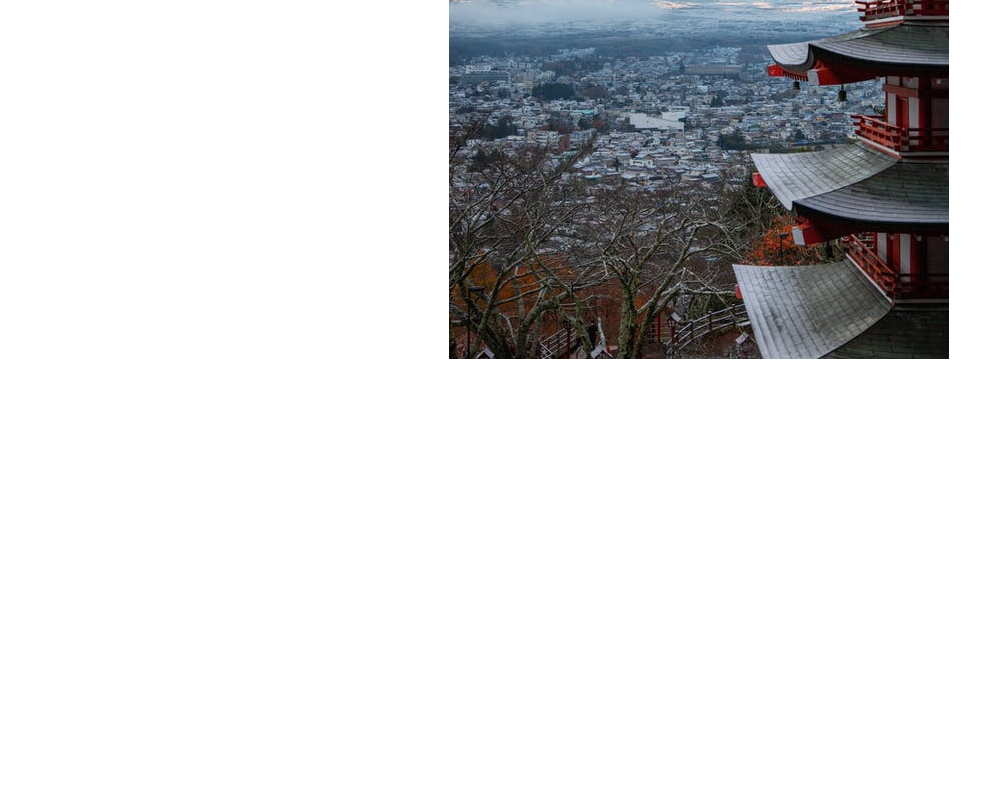
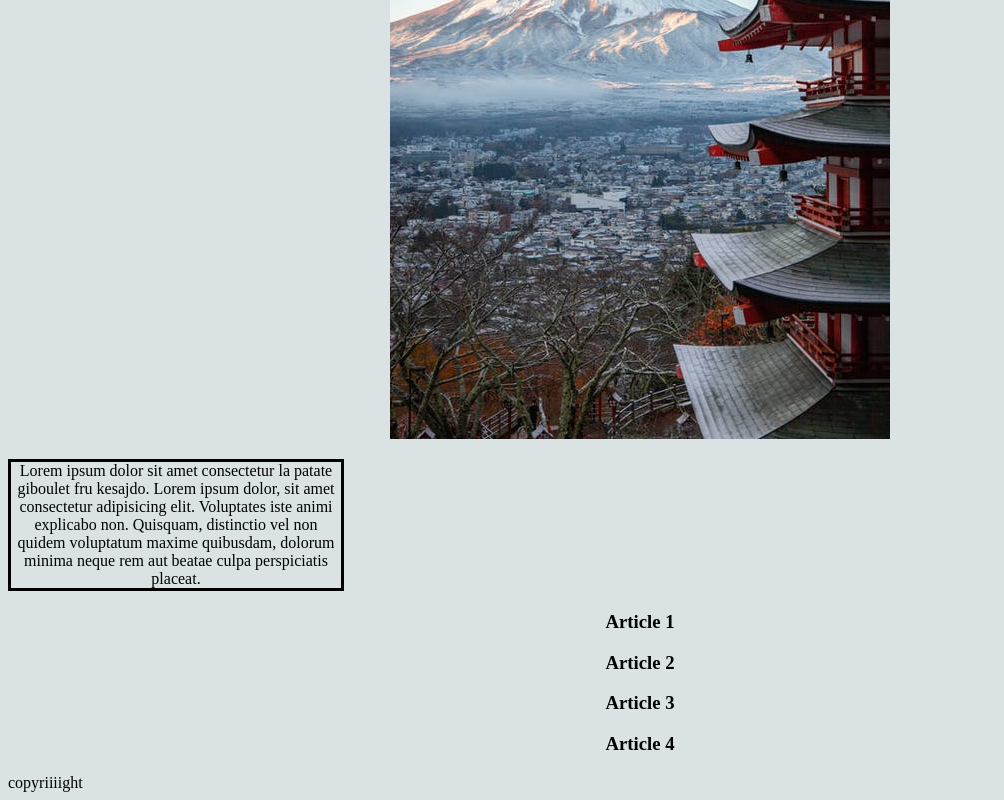
Before and after one commit to JenniferDELEO/Wild-P1-TokyoExpress, a website: page homepage.html in a window 1280 px wide. Shown: the part 391-1191 px from the top of the page, without its empty margins (0-1004 px from the left). Before the commit the page ends 800 px from the top, so only its background shows below. Drawn offline with Linux system fonts and the light colour scheme.

Commit message:
j'ai refait la page avec css

```diff
--- a/accueil.css
+++ b/accueil.css
@@ -1,13 +1,20 @@
 body {
-    margin: 0;
+    background-color: #DAE2E4;
 }
 
 header {
-    display: flex;
-    justify-content: center;
     text-align: center;
 }
+main {
+    display: block;
+    justify-content: center;
+    align-items: center;
+    text-align: center;
 
-h1{
-    line-height: 250px;
 }
+
+
+section p {
+    width: 330px;
+    border: solid black;
+}
--- a/homepage.html
+++ b/homepage.html
@@ -1,5 +1,6 @@
 <!DOCTYPE html>
 <html>
+
 <head>
     <meta charset="UTF-8">
     <meta http-equiv="X-UA-Compatible" content="IE=edge">
@@ -7,18 +8,43 @@
     <title>Homepage</title>
     <link rel="stylesheet" href="accueil.css">
 </head>
+
 <body>
 
     <header>
-            <h1>TOKYO</h1>
-            <img src="assets/photo-accueil.jpeg" alt="photo-accueil'montagne">
+        <h1>TOKYO EXPRESS</h1>
+        <img src="assets/photo-accueil.jpeg" alt="photo-accueil-montagne">
     </header>
 
+
     <main>
+        <section>
+            <p>Lorem ipsum dolor sit amet consectetur la patate giboulet fru kesajdo. Lorem ipsum dolor, sit amet
+                consectetur adipisicing elit. Voluptates iste animi explicabo non. Quisquam, distinctio vel non quidem
+                voluptatum maxime quibusdam, dolorum minima neque rem aut beatae culpa perspiciatis placeat.</p>
+        </section>
 
-
-
+        <section>
+            <h2></h2>
+            <article>
+                <h1>Article 1</h1>
+            </article>
+            <article>
+                <h1>Article 2</h1>
+            </article>
+            <article>
+                <h1>Article 3</h1>
+            </article>
+            <article>
+                <h1>Article 4</h1>
+            </article>
+        </section>
     </main>
 
+    <footer>
+        copyriiiight
+    </footer>
+
 </body>
+
 </html>
```
